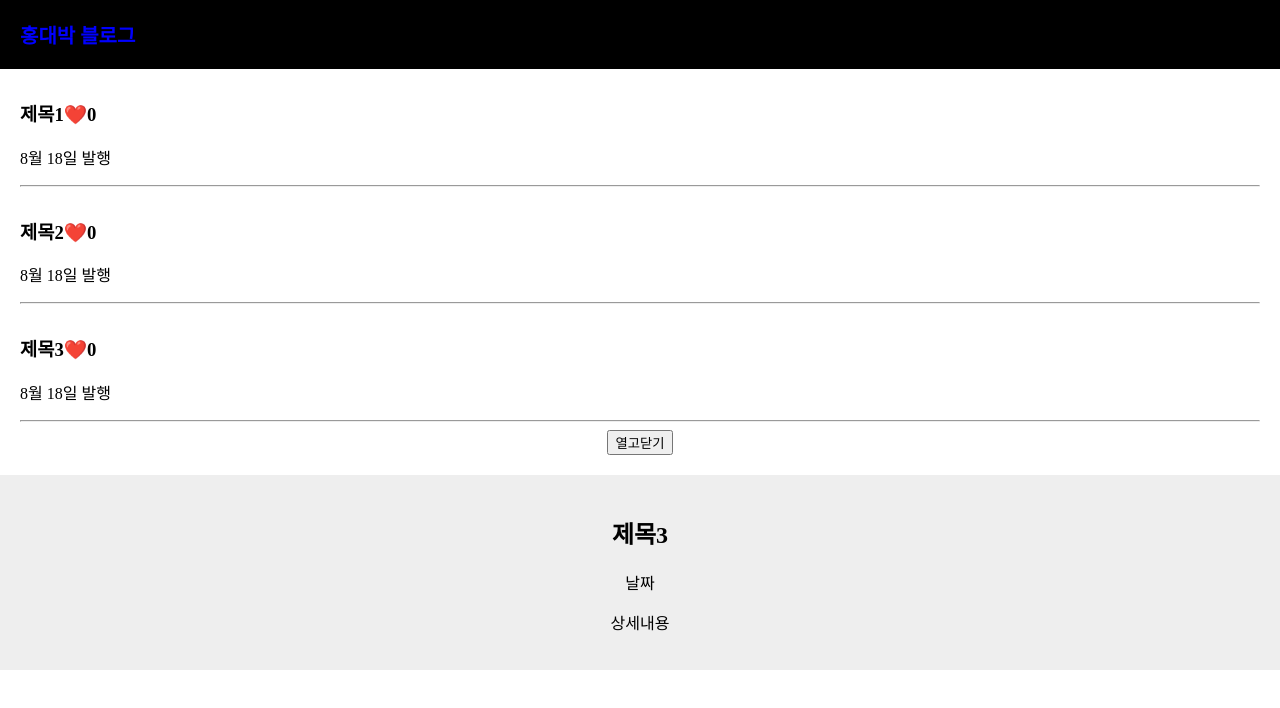
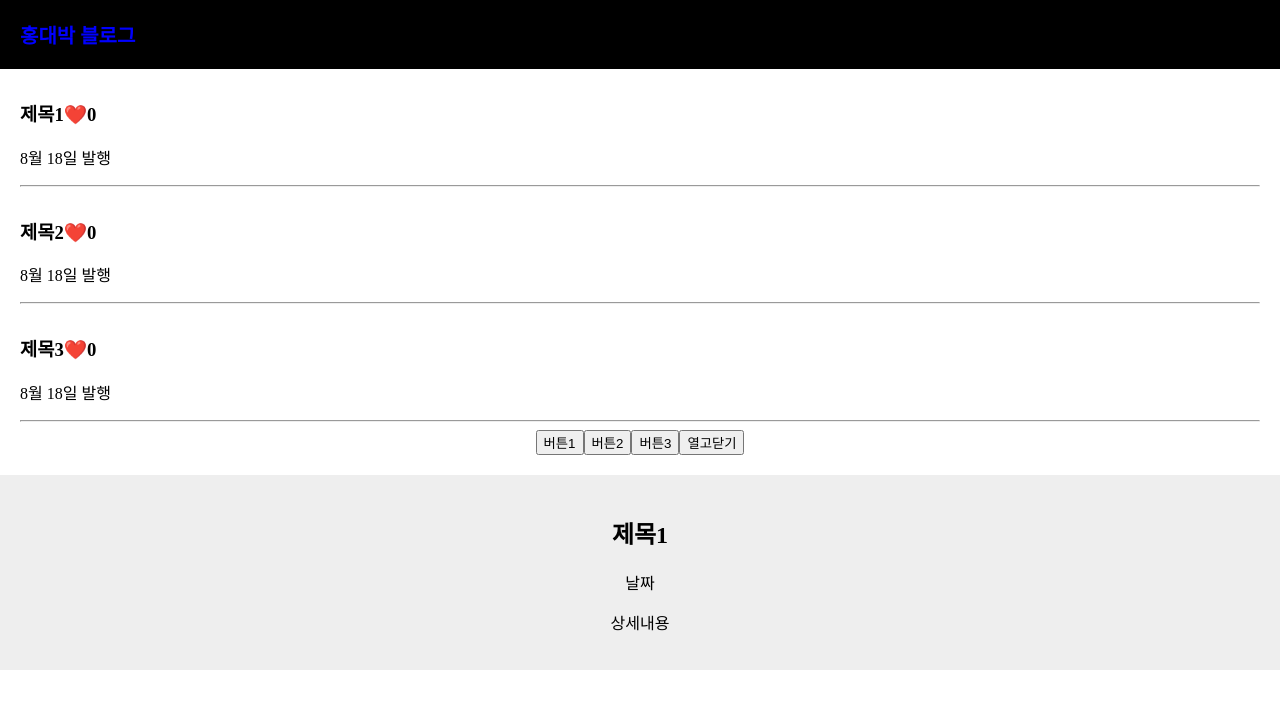
Before and after one commit to brido4125/react_study, a React (Create React App) app in the folder blog/: page / in a window 1280 px wide. Both pictures are taken after a click on the button "열고닫기". Shown: the top 708 px of the page. Built offline with nearby package versions, Linux system fonts and the light colour scheme.

Commit message:
props 활용해보기

```diff
--- a/blog/src/App.js
+++ b/blog/src/App.js
@@ -6,6 +6,7 @@ function App() {
   let [title,titleHandler] = useState(['제목1','제목2','제목3'])
   let[like,likeHandler] = useState([0,0,0])
   let [modal,modalHandler] = useState(false);
+  let [modalIndex,modalIndexHandler] = useState(0)
 
   function changeLikeArray(index){
     let newData = [...like]
@@ -22,7 +23,7 @@ function App() {
         title.map(function(event,index){
           return (
             <div className="list">
-              <h3>{event}
+              <h3 onClick={()=>{modalIndexHandler(index)}}>{event}
               <span onClick={()=>{
                 changeLikeArray(index)
               }}>❤️</span>
@@ -34,10 +35,14 @@ function App() {
           )
         })
       }
+      <button onClick={()=>{modalIndexHandler(0)}}>버튼1</button>
+      <button onClick={()=>{modalIndexHandler(1)}}>버튼2</button>
+      <button onClick={()=>{modalIndexHandler(2)}}>버튼3</button>
+
       <button onClick={()=>{modalHandler(!modal)}}>열고닫기</button>
       {
         modal === true
-        ? <Modal title={title}></Modal>
+        ? <Modal title={title} modalIndex={modalIndex}></Modal>
         : null
       }
 
@@ -45,10 +50,11 @@ function App() {
   );
 }
 
+
 function Modal(props){
   return(
 <div className="modal">
-        <h2>{props.title[2]}</h2>
+        <h2>{props.title[props.modalIndex]}</h2>
         <p>날짜</p>
         <p>상세내용</p>
       </div>
```
